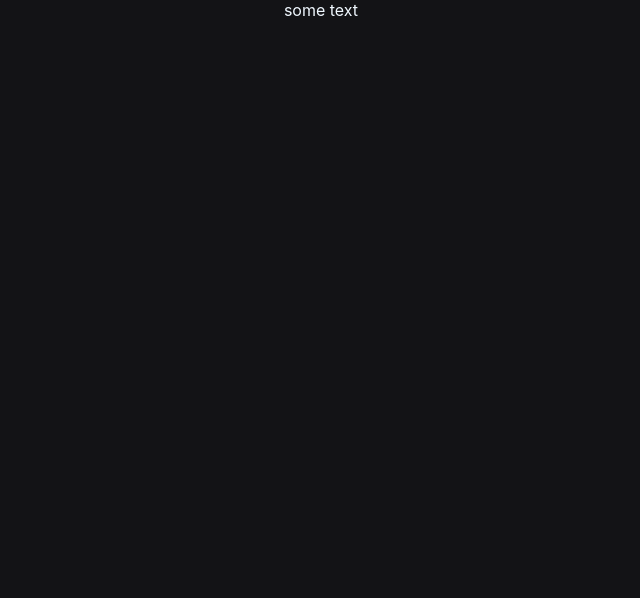
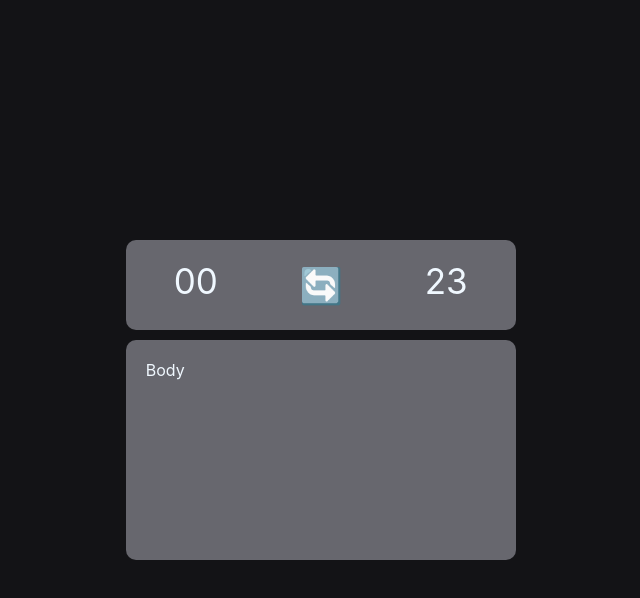
Before and after one commit to NKolosov097/react-minesweeper-for-VK, a React (Create React App) app: page / in a window 1280 px wide. Shown: the top 598 px of the page, without its empty margins (319-959 px from the left). Built offline with nearby package versions, Linux system fonts and the light colour scheme.

Commit message:
add: finished styling the Header

```diff
--- a/src/App.css
+++ /dev/null
@@ -1,3 +0,0 @@
-.App {
-    text-align: center;
-}
--- /dev/null
+++ b/src/App.scss
@@ -0,0 +1,33 @@
+.App,
+.header,
+.body {
+    border-radius: 10px;
+    margin: 10px 0;
+    text-align: center;
+}
+
+.header {
+    display: flex;
+    flex-wrap: wrap;
+    justify-content: space-between;
+    text-align: center;
+    background-color: #67676e;
+    padding: 20px;
+}
+.Restart {
+    width: 50px;
+    height: 50px;
+    font-size: 35px;
+    display: flex;
+    justify-content: center;
+    align-items: center;
+    cursor: pointer;
+}
+
+.body {
+    background-color: #67676e;
+    padding: 20px;
+    display: grid;
+    grid-template-rows: repeat(9, 1fr);
+    grid-template-columns: repeat(9, 1fr);
+}
--- a/src/App.tsx
+++ b/src/App.tsx
@@ -1,6 +1,20 @@
 import React from 'react'
-import './App.css'
+import './App.scss'
+import { ControlDisplay } from './components/ControlDisplay/ControlDisplay'
 
-export const App = () => {
-    return <div className="App">some text</div>
+export const App: React.FC = () => {
+    return (
+        <div className="App">
+            <header className="header">
+                <ControlDisplay value={0} />
+                <div className="Restart">
+                    <span role="img" aria-label="restart">
+                        🔄
+                    </span>
+                </div>
+                <ControlDisplay value={23} />
+            </header>
+            <div className="body">Body</div>
+        </div>
+    )
 }
--- /dev/null
+++ b/src/components/ControlDisplay/ControlDisplay.scss
@@ -0,0 +1,6 @@
+.ControlDisplay {
+    width: 100px;
+    height: 40px;
+    text-align: center;
+    font-size: 35px;
+}
--- /dev/null
+++ b/src/components/ControlDisplay/ControlDisplay.tsx
@@ -0,0 +1,14 @@
+import React from 'react'
+import './ControlDisplay.scss'
+
+interface ControlDisplayProps {
+    value: number
+}
+
+export const ControlDisplay: React.FC<ControlDisplayProps> = ({ value }) => {
+    return (
+        <div className="ControlDisplay">
+            {value.toString().padStart(2, '0')}
+        </div>
+    )
+}
--- a/src/index.css
+++ b/src/index.css
@@ -1,3 +1,7 @@
+* {
+    box-sizing: border-box;
+}
+
 body {
     margin: 0;
     font-family: -apple-system, BlinkMacSystemFont, 'Segoe UI', 'Roboto',
@@ -7,6 +11,10 @@ body {
     -moz-osx-font-smoothing: grayscale;
     background-color: #131316;
     color: aliceblue;
+    display: flex;
+    justify-content: center;
+    align-items: center;
+    height: 100vh;
 }
 
 code {
--- a/src/index.tsx
+++ b/src/index.tsx
@@ -1,7 +1,7 @@
 import React from 'react'
 import ReactDOM from 'react-dom/client'
+import { App } from './App'
 import './index.css'
-import { App } from './App'
 
 const root = ReactDOM.createRoot(document.getElementById('root') as HTMLElement)
 root.render(
```
Also changed, not shown: package.json (+6 -3 lines), tsconfig.json (+2 -8 lines), 1 other file (tests, documents, lock files or other folders).
